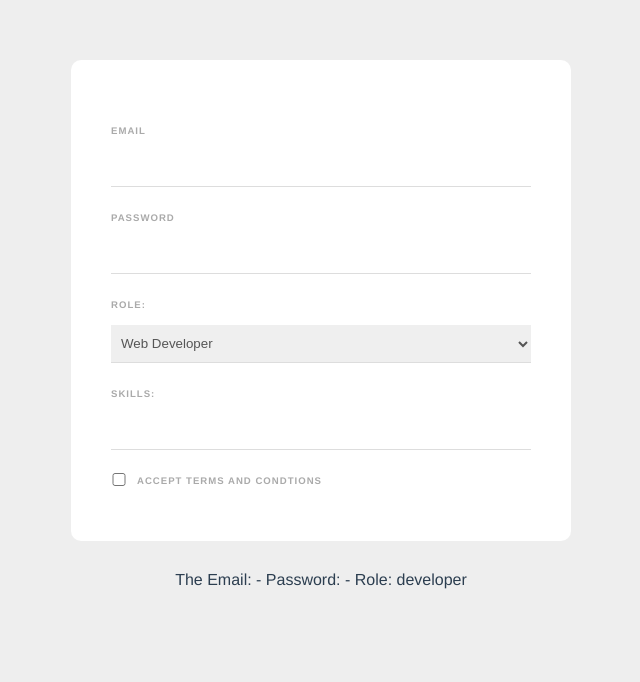
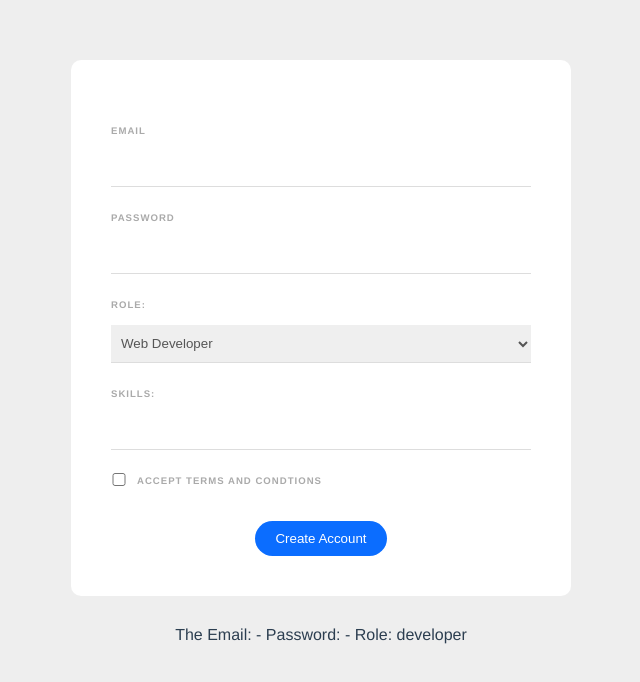
Before and after one commit to AhmedRabea0302/Web-Form-Vue3-, a Vue app: page / in a window 1280 px wide. Shown: the top 682 px of the page, without its empty margins (319-959 px from the left). Built offline with nearby package versions, Linux system fonts and the light colour scheme.

Commit message:
Submitting Form

```diff
--- a/src/components/Signupform.vue
+++ b/src/components/Signupform.vue
@@ -1,10 +1,11 @@
 <template>
-  <form >
+  <form @submit.prevent="handleSubmit">
       <label>Email</label>
       <input type="email" required v-model="email">
 
       <label>Password</label>
       <input type="password" required v-model="password">
+      <div class="error" v-if="passwordError">{{ passwordError }}</div>
 
       <label>Role:</label>
       <select v-model="role">
@@ -19,6 +20,10 @@
       <div class="terms">
           <input type="checkbox" v-model="terms">
           <label>Accept Terms and condtions</label>
+      </div>
+
+      <div class="submit">
+          <button type="" >Create Account</button>
       </div>
 
 
@@ -37,7 +42,8 @@
             role: 'developer',
             terms: false,
             tempSkill: '',
-            skills: []
+            skills: [],
+            passwordError: '',
         }
     },
 
@@ -56,6 +62,20 @@
             this.skills = this.skills.filter(s => {
                 return s != skill;
             })
+        },
+
+        handleSubmit() {
+            // Validate Password
+            this.passwordError = this.password.length < 6 ? 'Password Must be al least 6 chars long' : '';
+
+
+            if(!this.passwordError) {
+                console.log('Email', this.email);
+                console.log('Password', this.password);
+                console.log('Role', this.role);
+                console.log('Terms', this.terms);
+                console.log('Skills', this.skills);
+            }
         }
     }
 
@@ -115,4 +135,24 @@
     cursor: pointer;
 }
 
+button {
+    background: #0b6dff;
+    border: 0;
+    padding:10px 20px;
+    margin-top: 20px;
+    border-radius: 20px;
+    color: white;
+}
+
+.submit {
+    text-align: center;
+}
+
+.error {
+    color: #ff0062;
+    margin-top: 10px;
+    font-size: 0.8em;
+    font-weight: bold;
+}
+
 </style>
```
